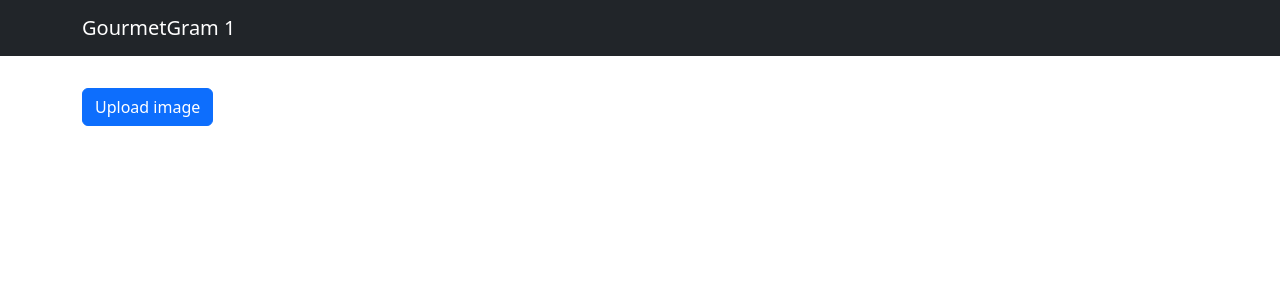
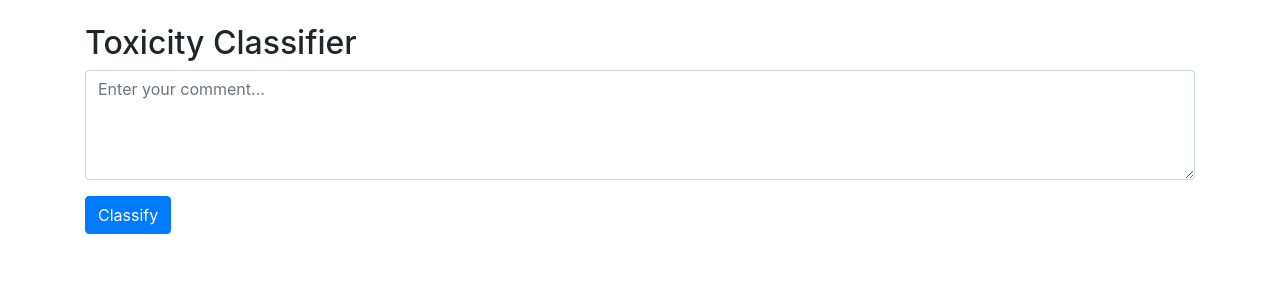
Before and after one commit to gauravkuwar/mlsysops-cms-app, a Flask app: page / in a window 1280 px wide. Shown: the top 300 px of the page. Run offline with Flask 3, Linux system fonts and the light colour scheme.

Commit message:
changed to my code

```diff
--- a/app.py
+++ b/app.py
@@ -1,59 +1,40 @@
-import numpy as np
-from PIL import Image
-import torchvision.transforms as transforms
 import torch
-from flask import Flask, redirect, url_for, request, render_template
-from werkzeug.utils import secure_filename
-import os
+from flask import Flask, request, render_template, jsonify
+from transformers import AutoTokenizer, AutoModelForSequenceClassification, BertConfig
 
 app = Flask(__name__)
 
-os.makedirs(os.path.join(app.instance_path, 'uploads'), exist_ok=True)
+# Config
+mock_config = {
+    "max_len": 128,
+    "model_name": "google/bert_uncased_L-2_H-128_A-2"
+}
 
-model = torch.load("food11.pth", map_location=torch.device("cpu"), weights_only=False)
+tokenizer = AutoTokenizer.from_pretrained(mock_config["model_name"])
+config = BertConfig.from_pretrained(mock_config["model_name"], num_labels=1)
+model = AutoModelForSequenceClassification.from_config(config)
+state_dict = torch.load("model.pth", map_location="cpu")
+model.load_state_dict(state_dict)
+model.eval()
 
-def preprocess_image(img):
-    transform = transforms.Compose([
-        transforms.Resize(256),
-        transforms.CenterCrop(224),
-        transforms.ToTensor(),
-        transforms.Normalize(mean=[0.485, 0.456, 0.406], std=[0.229, 0.224, 0.225]),
-    ])
-    return transform(img).unsqueeze(0)
+def model_predict(text):
+    inputs = tokenizer(text, return_tensors="pt", truncation=True, padding=True, max_length=mock_config["max_len"])
+    with torch.no_grad():
+        logits = model(**inputs).logits.squeeze().item()
+        prob = torch.sigmoid(torch.tensor(logits)).item()
+    label = "Non-Toxic" if prob < 0.5 else "Toxic"
+    return label, prob
 
-def model_predict(img_path, model):
-    img = Image.open(img_path).convert('RGB')
-    img = preprocess_image(img)
-
-    classes = np.array(["Bread", "Dairy product", "Dessert", "Egg", "Fried food",
-	"Meat", "Noodles/Pasta", "Rice", "Seafood", "Soup",
-	"Vegetable/Fruit"])
-
-    with torch.no_grad():
-        output = model(img)
-        prob, predicted_class = torch.max(output, 1)
-
-    return classes[predicted_class.item()], torch.sigmoid(prob).item()
-
-@app.route('/', methods=['GET'])
+@app.route('/')
 def index():
     return render_template('index.html')
 
-@app.route('/predict', methods=['GET', 'POST'])
-def upload():
-    preds = None
-    if request.method == 'POST':
-        # Get the file from post request
-        f = request.files['file']
-        f.save(os.path.join(app.instance_path, 'uploads', secure_filename(f.filename)))
-        preds, probs = model_predict("./instance/uploads/" + secure_filename(f.filename), model)
-        return '<button type="button" class="btn btn-info btn-sm">' + str(preds) + '</button>'
-    return '<a href="#" class="badge badge-warning">Warning</a>'
-
-@app.route('/test', methods=['GET'])
-def test():
-    preds, probs = model_predict("./instance/uploads/test_image.jpeg", model)
-    return str(preds)
+@app.route('/predict', methods=['POST'])
+def predict():
+    data = request.get_json()
+    text = data.get("text", "")
+    label, score = model_predict(text)
+    return jsonify({"label": label, "confidence": round(score, 2)})
 
 if __name__ == '__main__':
     app.run(host='0.0.0.0', port=8000, debug=False)
--- a/requirements.txt
+++ b/requirements.txt
@@ -1,7 +1,7 @@
---extra-index-url https://download.pytorch.org/whl/cpu
-
 Flask
 numpy
 Pillow
 torch==2.6.0+cpu
 torchvision==0.21.0
+transformers
+scikit-learn
--- a/static/js/main.js
+++ /dev/null
@@ -1,53 +0,0 @@
-$(document).ready(function () {
-    // Init
-    $('.image-section').hide();
-    $('.loader').hide();
-    $('#result').hide();
-
-    // Upload Preview
-    function readURL(input) {
-        if (input.files && input.files[0]) {
-            var reader = new FileReader();
-            reader.onload = function (e) {
-                $('#imagePreview').css('background-image', 'url(' + e.target.result + ')');
-                $('#imagePreview').hide();
-                $('#imagePreview').fadeIn(650);
-            }
-            reader.readAsDataURL(input.files[0]);
-        }
-    }
-    $("#imageUpload").change(function () {
-        $('.image-section').show();
-        $('#btn-predict').show();
-        $('#result').text('');
-        $('#result').hide();
-        readURL(this);
-    });
-
-    // Predict
-    $('#btn-predict').click(function () {
-        var form_data = new FormData($('#upload-file')[0]);
-
-        // Show loading animation
-        $(this).hide();
-        $('.loader').show();
-
-        // Make prediction by calling api /predict
-        $.ajax({
-            type: 'POST',
-            url: '/predict',
-            data: form_data,
-            contentType: false,
-            cache: false,
-            processData: false,
-            async: true,
-            success: function (data) {
-                // Get and display the result
-                $('.loader').hide();
-	        $('#result').fadeIn(600);
-                $('#result').html(data);
-            },
-        });
-    });
-
-});
--- a/templates/base.html
+++ /dev/null
@@ -1,30 +0,0 @@
-<html lang="en">
-
-<head>
-    <meta charset="UTF-8">
-    <meta name="viewport" content="width=device-width, initial-scale=1.0">
-    <meta http-equiv="X-UA-Compatible" content="ie=edge">
-    <title>GourmetGram: Snap. Share. Savor.</title>
-    <link href="https://cdn.jsdelivr.net/npm/bootstrap@5.2.3/dist/css/bootstrap.min.css" rel="stylesheet">
-    <script src="https://cdn.jsdelivr.net/npm/bootstrap@5.2.3/dist/js/bootstrap.min.js"></script>
-    <script src="https://cdn.jsdelivr.net/npm/jquery@3.6.4/dist/jquery.min.js"></script>
-    <script src="https://cdn.jsdelivr.net/npm/bootstrap@5.2.3/dist/js/bootstrap.min.js"></script>
-    <link href="{{ url_for('static', filename='css/main.css') }}" rel="stylesheet">
-</head>
-
-<body>
-    <nav class="navbar navbar-dark bg-dark">
-        <div class="container">
-            <a class="navbar-brand" href="#">GourmetGram 1</a>
-        </div>
-    </nav>
-    <div class="container">
-        <div id="content" style="margin-top:2em">{% block content %}{% endblock %}</div>
-    </div>
-</body>
-
-<footer>
-    <script src="{{ url_for('static', filename='js/main.js') }}" type="text/javascript"></script>
-</footer>
-
-</html>
--- a/templates/index.html
+++ b/templates/index.html
@@ -1,28 +1,39 @@
-{% extends "base.html" %} {% block content %}
+<!DOCTYPE html>
+<html>
+<head>
+    <title>Toxicity Classifier</title>
+    <script src="https://code.jquery.com/jquery-3.6.0.min.js"></script>
+    <link rel="stylesheet" href="https://cdn.jsdelivr.net/npm/bootstrap@4.6.2/dist/css/bootstrap.min.css">
+</head>
+<body class="p-4">
+    <div class="container">
+        <h2>Toxicity Classifier</h2>
+        <div class="form-group">
+            <textarea id="text-input" class="form-control" rows="4" placeholder="Enter your comment..."></textarea>
+        </div>
+        <button id="classify-btn" class="btn btn-primary">Classify</button>
 
-<div>
-    <form id="upload-file" method = "POST" enctype="multipart/form-data">
-        <label for="imageUpload" class="btn btn-primary">Upload image</label>
-        <input type="file" name="file" id="imageUpload" accept=".png, .jpg, .jpeg">
-    </form>
-
-
-
-    <div class="image-section" style="display:none;">
-        <div class="img-preview">
-            <div id="imagePreview">
-            </div>
-        </div>
-        <div>
-            <button type="submit" class="btn btn-success" id="btn-predict">Submit</button>
-        </div>
+        <div id="result" class="mt-3 font-weight-bold"></div>
     </div>
 
-    <div class="loader" style="display:none;"></div>
+    <script>
+        $('#classify-btn').on('click', function () {
+            const text = $('#text-input').val();
+            $('#result').text("Classifying...");
 
-    <span id="result">
-    </span>
-
-</div>
-
-{% endblock %}
+            $.ajax({
+                url: '/predict',
+                method: 'POST',
+                contentType: 'application/json',
+                data: JSON.stringify({ text: text }),
+                success: function (response) {
+                    $('#result').text(`${response.label} (Confidence: ${response.confidence})`);
+                },
+                error: function () {
+                    $('#result').text('Error processing request');
+                }
+            });
+        });
+    </script>
+</body>
+</html>
```
Also changed, not shown: static/css/main.css (deleted, +0 -35 lines), instance/uploads/test_image.jpeg (deleted), 2 other files.
